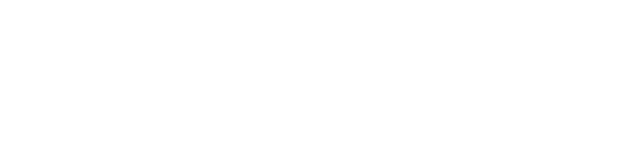
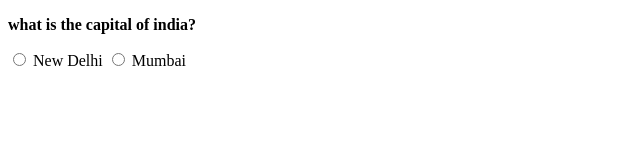
Before and after one commit to acciojob/trivia-SandeepDinodia, a website: page main.html in a window 1280 px wide. Shown: the whole page, without its empty margins (0-640 px from the left). Drawn offline with Linux system fonts and the light colour scheme.

Commit message:
created a submission

```diff
--- a/main.html
+++ b/main.html
@@ -8,6 +8,12 @@
 
 <body>
 	<!-- the entire body must be written by student -->
+	<p><b>what is the capital of india?</b></p>
+	<input type="radio" id="button">
+	<lable id="button">New Delhi</lable>
+	<input type="radio" id="button">
+	<lable id="button">Mumbai</lable>
+	<blockquote cite=""
     <script type="text/javascript" src="./script.js">
 </script>
 
```
